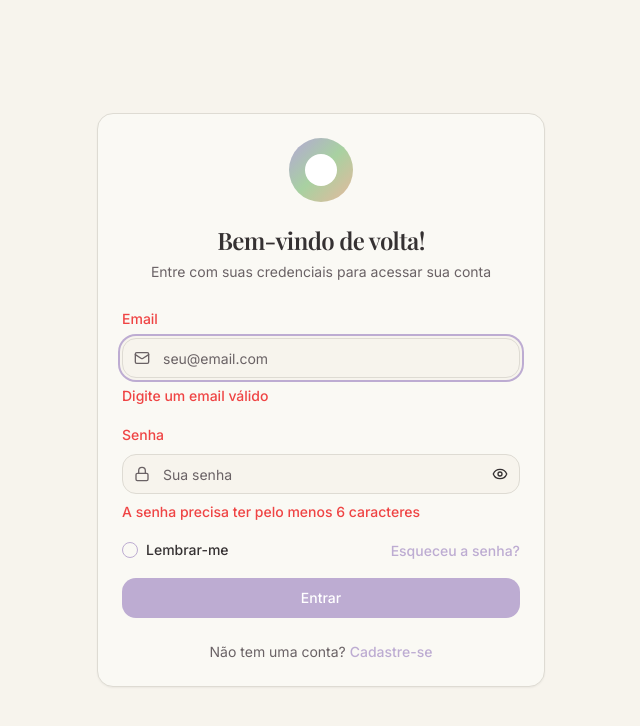
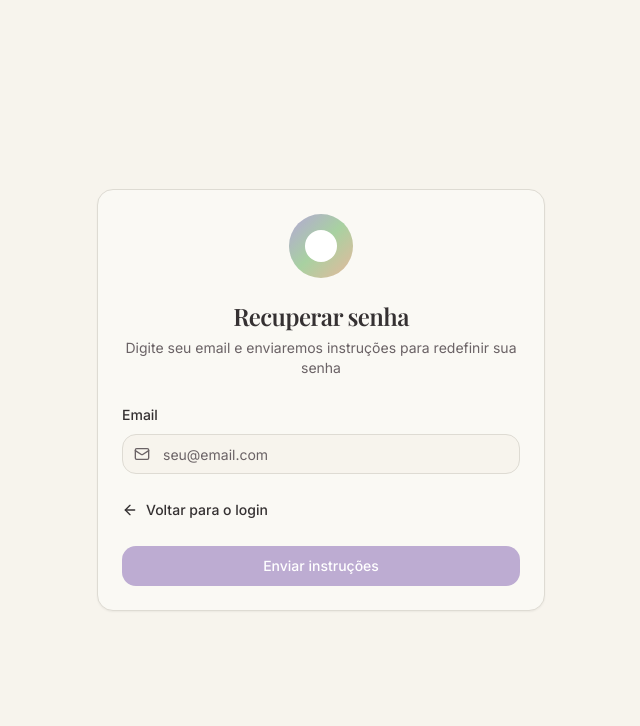
Before and after one commit to bugijo/stitch-smart-studio, a React (Vite) app: page /auth in a window 1280 px wide. Both pictures are taken after a click on the button "Esqueceu a senha?". Shown: the top 726 px of the page, without its empty margins (319-959 px from the left). Built offline with nearby package versions, Linux system fonts and the light colour scheme; a web font is replaced by a local one.

Commit message:
feat: Implement password reset and social features
- Added password reset functionality to the login page.
- Outlined the vision for social features, including user posts, recipes, following, and courses.

```diff
--- a/src/context/AuthContext.tsx
+++ b/src/context/AuthContext.tsx
@@ -11,6 +11,8 @@ interface AuthContextType {
   login: (email: string, password: string) => Promise<void>;
   register: (name: string, email: string, password: string) => Promise<void>;
   logout: () => Promise<void>;
+  resetPassword: (email: string) => Promise<void>;
+  updatePassword: (newPassword: string) => Promise<void>;
 }
 
 const AuthContext = createContext<AuthContextType | undefined>(undefined);
@@ -31,6 +33,8 @@ export const AuthProvider = ({ children }: { children: ReactNode }) => {
           toast.info('Você saiu da sua conta');
         } else if (event === 'SIGNED_IN') {
           toast.success('Login realizado com sucesso!');
+        } else if (event === 'PASSWORD_RECOVERY') {
+          toast.info('Por favor, defina sua nova senha');
         }
       }
     );
@@ -95,8 +99,47 @@ export const AuthProvider = ({ children }: { children: ReactNode }) => {
     }
   };
 
+  const resetPassword = async (email: string) => {
+    try {
+      const { error } = await supabase.auth.resetPasswordForEmail(email, {
+        redirectTo: `${window.location.origin}/auth?reset=true`,
+      });
+
+      if (error) throw error;
+    } catch (error) {
+      console.error('Erro ao solicitar redefinição de senha:', error);
+      toast.error('Não foi possível enviar o email de redefinição. Tente novamente.');
+      throw error;
+    }
+  };
+
+  const updatePassword = async (newPassword: string) => {
+    try {
+      const { error } = await supabase.auth.updateUser({
+        password: newPassword,
+      });
+
+      if (error) throw error;
+
+      toast.success('Senha atualizada com sucesso!');
+    } catch (error) {
+      console.error('Erro ao atualizar senha:', error);
+      toast.error('Não foi possível atualizar sua senha. Tente novamente.');
+      throw error;
+    }
+  };
+
   return (
-    <AuthContext.Provider value={{ user, session, isLoading, login, register, logout }}>
+    <AuthContext.Provider value={{
+      user,
+      session,
+      isLoading,
+      login,
+      register,
+      logout,
+      resetPassword,
+      updatePassword
+    }}>
       {children}
     </AuthContext.Provider>
   );
--- a/src/pages/Auth.tsx
+++ b/src/pages/Auth.tsx
@@ -4,7 +4,7 @@ import { Navigate } from 'react-router-dom';
 import { zodResolver } from '@hookform/resolvers/zod';
 import { useForm } from 'react-hook-form';
 import { z } from 'zod';
-import { Mail, Lock, User, Eye, EyeOff } from 'lucide-react';
+import { Mail, Lock, User, Eye, EyeOff, ArrowLeft } from 'lucide-react';
 
 import { useAuth } from '@/context/AuthContext';
 import { Button } from '@/components/ui/button';
@@ -12,6 +12,8 @@ import { Input } from '@/components/ui/input';
 import { Form, FormControl, FormField, FormItem, FormLabel, FormMessage } from '@/components/ui/form';
 import { Card, CardContent, CardDescription, CardFooter, CardHeader, CardTitle } from '@/components/ui/card';
 import { Checkbox } from '@/components/ui/checkbox';
+import { toast } from 'sonner';
+import { supabase } from '@/integrations/supabase/client';
 
 // Schema para validação do formulário de login
 const loginSchema = z.object({
@@ -31,15 +33,22 @@ const registerSchema = z.object({
   path: ['confirmPassword'],
 });
 
+// Schema para validação do formulário de recuperação de senha
+const resetPasswordSchema = z.object({
+  email: z.string().email('Digite um email válido'),
+});
+
 // Tipos para os formulários
 type LoginFormValues = z.infer<typeof loginSchema>;
 type RegisterFormValues = z.infer<typeof registerSchema>;
+type ResetPasswordFormValues = z.infer<typeof resetPasswordSchema>;
 
 export default function Auth() {
   const [isLogin, setIsLogin] = useState(true);
   const [showPassword, setShowPassword] = useState(false);
   const [showConfirmPassword, setShowConfirmPassword] = useState(false);
   const [isLoading, setIsLoading] = useState(false);
+  const [isForgotPassword, setIsForgotPassword] = useState(false);
   const { user, login, register } = useAuth();
 
   // Se o usuário já estiver autenticado, redireciona para a página inicial
@@ -68,6 +77,14 @@ export default function Auth() {
     },
   });
 
+  // Formulário de recuperação de senha
+  const resetPasswordForm = useForm<ResetPasswordFormValues>({
+    resolver: zodResolver(resetPasswordSchema),
+    defaultValues: {
+      email: '',
+    },
+  });
+
   // Função para lidar com o envio do formulário de login
   const onLoginSubmit = async (values: LoginFormValues) => {
     setIsLoading(true);
@@ -92,6 +109,32 @@ export default function Auth() {
     }
   };
 
+  // Função para lidar com o envio do formulário de recuperação de senha
+  const onResetPasswordSubmit = async (values: ResetPasswordFormValues) => {
+    setIsLoading(true);
+    try {
+      const { error } = await supabase.auth.resetPasswordForEmail(values.email, {
+        redirectTo: `${window.location.origin}/auth?reset=true`,
+      });
+
+      if (error) throw error;
+
+      toast.success('Email enviado com instruções para redefinir sua senha');
+      setIsForgotPassword(false);
+      setIsLogin(true);
+    } catch (error: any) {
+      console.error("Erro na recuperação de senha:", error);
+      toast.error('Não foi possível enviar o email de recuperação de senha');
+    } finally {
+      setIsLoading(false);
+    }
+  };
+
+  // Voltar para a tela de login a partir da tela de recuperação de senha
+  const handleBackToLogin = () => {
+    setIsForgotPassword(false);
+  };
+
   return (
     <div className="min-h-screen flex items-center justify-center bg-background p-4">
       <div className="w-full max-w-md">
@@ -102,6 +145,17 @@ export default function Auth() {
                 <div className="w-8 h-8 rounded-full bg-white"></div>
               </div>
             </div>
+            {isForgotPassword ? (
+              <>
+                <CardTitle className="text-2xl font-display">
+                  Recuperar senha
+                </CardTitle>
+                <CardDescription>
+                  Digite seu email e enviaremos instruções para redefinir sua senha
+                </CardDescription>
+              </>
+            ) : (
+              <>
                 <CardTitle className="text-2xl font-display">
                   {isLogin ? 'Bem-vindo de volta!' : 'Crie sua conta'}
                 </CardTitle>
@@ -110,10 +164,56 @@ export default function Auth() {
                     ? 'Entre com suas credenciais para acessar sua conta'
                     : 'Preencha os campos abaixo para se cadastrar'}
                 </CardDescription>
+              </>
+            )}
           </CardHeader>
 
           <CardContent>
-            {isLogin ? (
+            {isForgotPassword ? (
+              <Form {...resetPasswordForm}>
+                <form onSubmit={resetPasswordForm.handleSubmit(onResetPasswordSubmit)} className="space-y-4">
+                  <FormField
+                    control={resetPasswordForm.control}
+                    name="email"
+                    render={({ field }) => (
+                      <FormItem>
+                        <FormLabel>Email</FormLabel>
+                        <div className="relative">
+                          <FormControl>
+                            <Input
+                              {...field}
+                              placeholder="seu@email.com"
+                              type="email"
+                              className="pl-10"
+                              disabled={isLoading}
+                            />
+                          </FormControl>
+                          <Mail className="absolute left-3 top-3 h-4 w-4 text-muted-foreground" />
+                        </div>
+                        <FormMessage />
+                      </FormItem>
+                    )}
+                  />
+
+                  <div className="flex flex-col space-y-2">
+                    <Button
+                      type="button"
+                      variant="ghost"
+                      className="flex items-center justify-start gap-2 w-fit px-0"
+                      onClick={handleBackToLogin}
+                      disabled={isLoading}
+                    >
+                      <ArrowLeft className="h-4 w-4" />
+                      Voltar para o login
+                    </Button>
+                  </div>
+
+                  <Button type="submit" className="w-full" disabled={isLoading}>
+                    {isLoading ? "Enviando..." : "Enviar instruções"}
+                  </Button>
+                </form>
+              </Form>
+            ) : isLogin ? (
               <Form {...loginForm}>
                 <form onSubmit={loginForm.handleSubmit(onLoginSubmit)} className="space-y-4">
                   <FormField
@@ -197,7 +297,13 @@ export default function Auth() {
                       )}
                     />
                     <div className="flex-1 text-right">
-                      <Button variant="link" className="p-0 h-auto" disabled={isLoading}>
+                      <Button
+                        variant="link"
+                        className="p-0 h-auto"
+                        disabled={isLoading}
+                        onClick={() => setIsForgotPassword(true)}
+                        type="button"
+                      >
                         Esqueceu a senha?
                       </Button>
                     </div>
@@ -336,6 +442,7 @@ export default function Auth() {
             )}
           </CardContent>
 
+          {!isForgotPassword && (
             <CardFooter className="flex justify-center">
               <div className="text-center">
                 {isLogin ? (
@@ -355,6 +462,7 @@ export default function Auth() {
                 )}
               </div>
             </CardFooter>
+          )}
         </Card>
       </div>
     </div>
```
Lines whose indentation alone changed are shown as unchanged.
